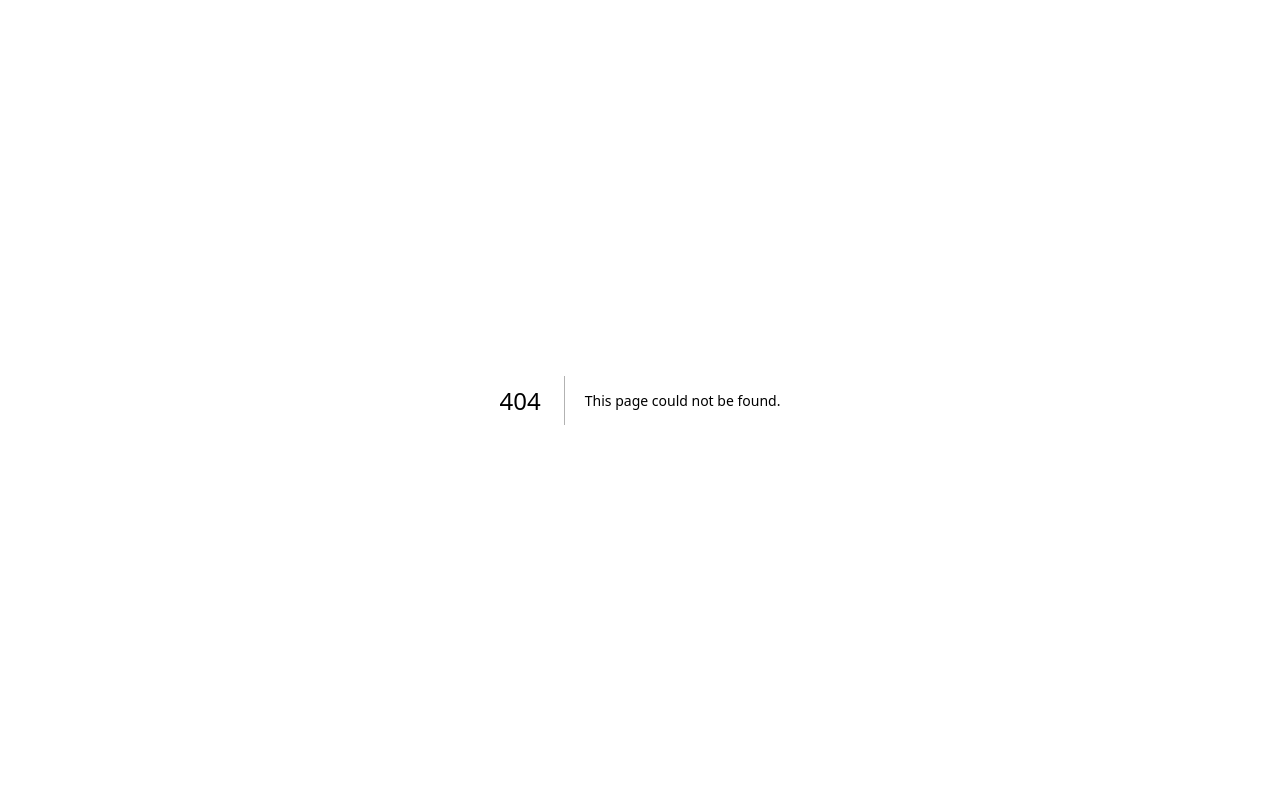
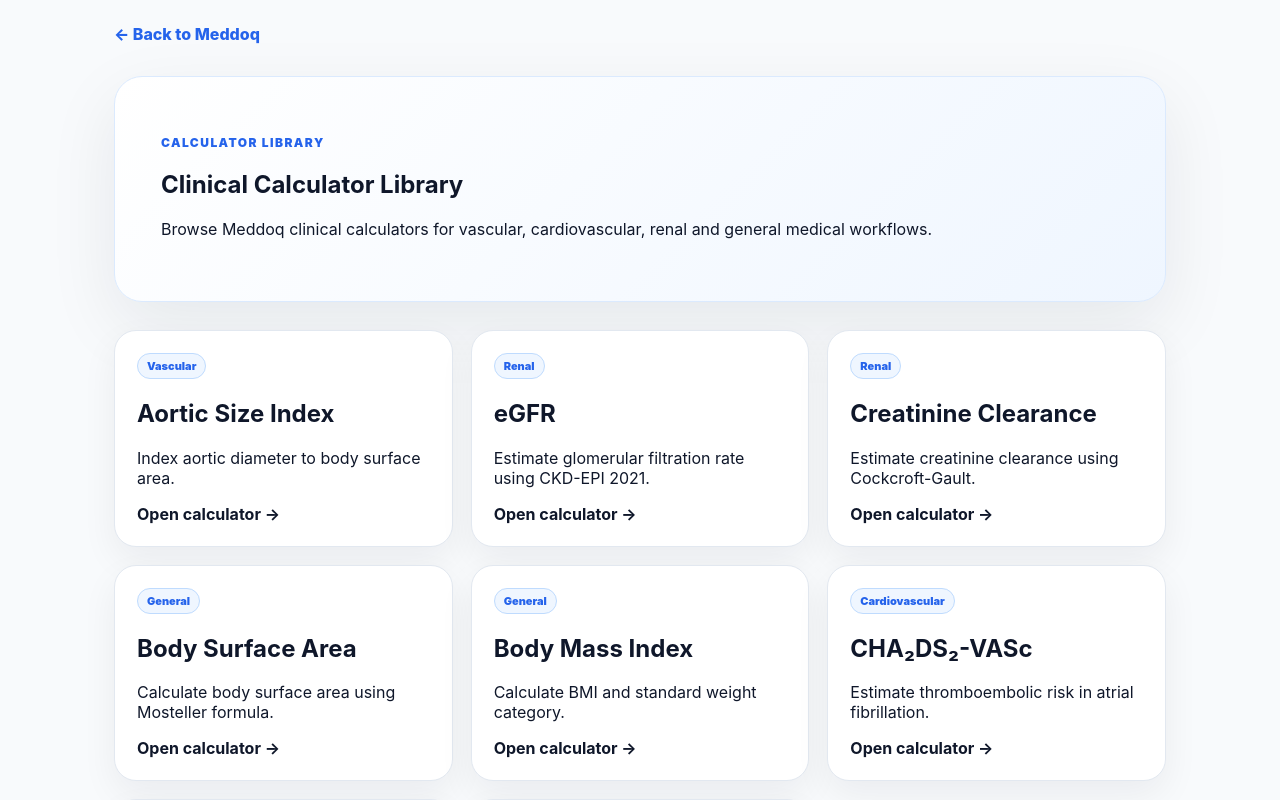
Before and after one commit to brsbyrm/meddoq, a Next.js app: page /calculators in a window 1280 px wide. Before the commit this address had no page. Shown: the top 800 px of the page. Built offline with nearby package versions, Linux system fonts and the light colour scheme.

Commit message:
Add calculator library SEO page

```diff
--- /dev/null
+++ b/app/calculators/page.js
@@ -0,0 +1,103 @@
+const calculators = [
+  ["Aortic Size Index", "Vascular", "/calculators/aortic-size-index", "Index aortic diameter to body surface area."],
+  ["eGFR", "Renal", "/calculators/egfr", "Estimate glomerular filtration rate using CKD-EPI 2021."],
+  ["Creatinine Clearance", "Renal", "/calculators/creatinine-clearance", "Estimate creatinine clearance using Cockcroft-Gault."],
+  ["Body Surface Area", "General", "/calculators/body-surface-area", "Calculate body surface area using Mosteller formula."],
+  ["Body Mass Index", "General", "/calculators/body-mass-index", "Calculate BMI and standard weight category."],
+  ["CHA₂DS₂-VASc", "Cardiovascular", "/calculators/cha2ds2-vasc", "Estimate thromboembolic risk in atrial fibrillation."],
+  ["HAS-BLED", "Cardiovascular", "/calculators/has-bled", "Assess bleeding risk in atrial fibrillation."],
+  ["Wells DVT", "Vascular", "/calculators/wells-dvt", "Estimate pretest probability of deep vein thrombosis."],
+];
+
+export const metadata = {
+  title: "Clinical Calculator Library | Meddoq",
+  description:
+    "Free clinical calculator library for healthcare professionals, including vascular, cardiovascular, renal and general medical calculators.",
+  alternates: {
+    canonical: "https://meddoq.com/calculators",
+  },
+};
+
+export default function Page() {
+  return (
+    <main style={styles.main}>
+      <a href="/" style={styles.back}>← Back to Meddoq</a>
+
+      <section style={styles.hero}>
+        <p style={styles.kicker}>Calculator Library</p>
+        <h1>Clinical Calculator Library</h1>
+        <p>
+          Browse Meddoq clinical calculators for vascular, cardiovascular,
+          renal and general medical workflows.
+        </p>
+      </section>
+
+      <section style={styles.grid}>
+        {calculators.map(([name, category, href, description]) => (
+          <a key={href} href={href} style={styles.card}>
+            <span style={styles.badge}>{category}</span>
+            <h2>{name}</h2>
+            <p>{description}</p>
+            <strong>Open calculator →</strong>
+          </a>
+        ))}
+      </section>
+    </main>
+  );
+}
+
+const styles = {
+  main: {
+    maxWidth: 1100,
+    margin: "0 auto",
+    padding: "24px",
+    fontFamily:
+      'Inter, ui-sans-serif, system-ui, -apple-system, BlinkMacSystemFont, "Segoe UI", sans-serif',
+    color: "#0f172a",
+  },
+  back: {
+    color: "#2563eb",
+    fontWeight: 800,
+    textDecoration: "none",
+  },
+  hero: {
+    marginTop: 32,
+    background: "linear-gradient(135deg, #ffffff, #eff6ff)",
+    border: "1px solid #dbeafe",
+    borderRadius: 28,
+    padding: "clamp(26px, 5vw, 46px)",
+    boxShadow: "0 24px 70px rgba(15,23,42,0.08)",
+  },
+  kicker: {
+    color: "#2563eb",
+    fontWeight: 900,
+    textTransform: "uppercase",
+    letterSpacing: "0.12em",
+    fontSize: 12,
+  },
+  grid: {
+    marginTop: 28,
+    display: "grid",
+    gridTemplateColumns: "repeat(auto-fit, minmax(min(100%, 250px), 1fr))",
+    gap: 18,
+  },
+  card: {
+    background: "#ffffff",
+    border: "1px solid #e2e8f0",
+    borderRadius: 22,
+    padding: 22,
+    color: "#0f172a",
+    textDecoration: "none",
+    boxShadow: "0 14px 36px rgba(15,23,42,0.06)",
+  },
+  badge: {
+    display: "inline-flex",
+    color: "#2563eb",
+    background: "#eff6ff",
+    border: "1px solid #bfdbfe",
+    borderRadius: 999,
+    padding: "5px 9px",
+    fontSize: 11,
+    fontWeight: 900,
+  },
+};
--- a/app/sitemap.js
+++ b/app/sitemap.js
@@ -17,6 +17,12 @@
       changeFrequency: "weekly",
       priority: 1,
     },
+    {
+      url: "https://meddoq.com/calculators",
+      lastModified: new Date(),
+      changeFrequency: "weekly",
+      priority: 0.95,
+    },
     ...calculatorSlugs.map((slug) => ({
       url: `https://meddoq.com/calculators/${slug}`,
       lastModified: new Date(),
```
